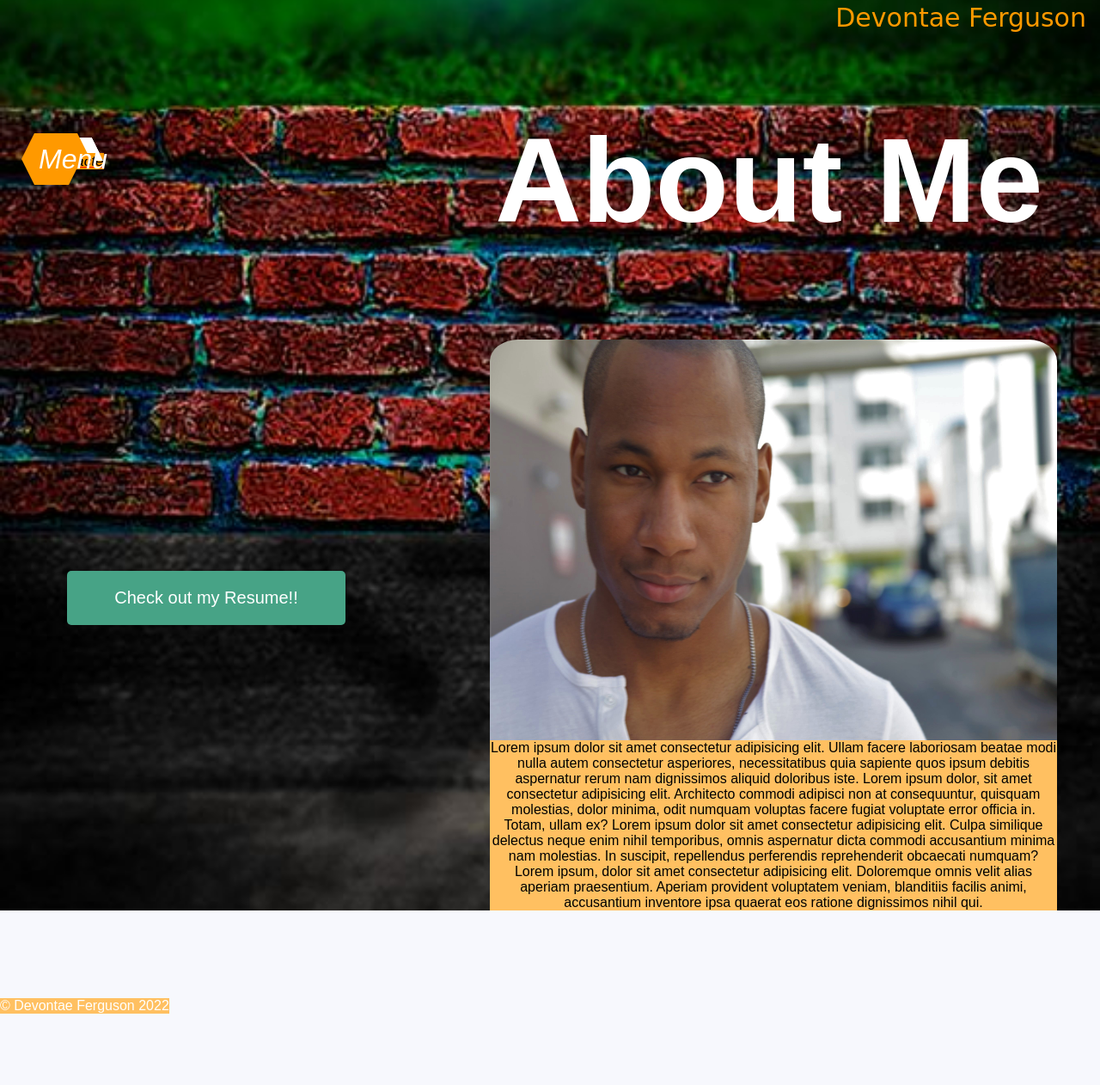
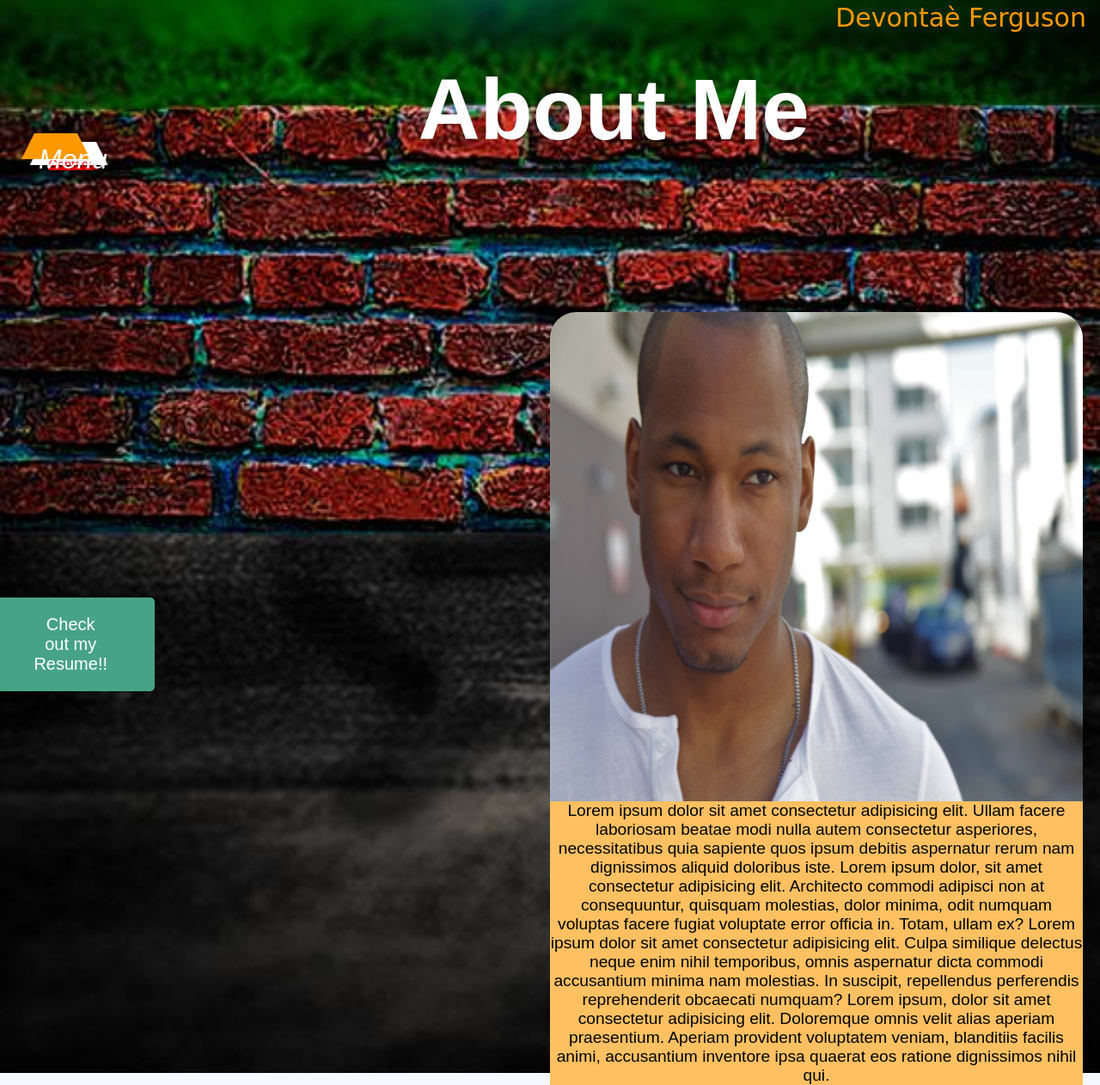
Before and after one commit to MarkkayTavion/Portfolio, a plain HTML site: page index.aboutme.html in a window 1280 px wide. Shown: the part 5-1267 px from the top of the page at 86% size. Before the commit the page ends 1064 px from the top, so only its background shows below. Drawn offline with Linux system fonts and the light colour scheme; a web font is replaced by a local one.

Commit message:
buttons finally working

```diff
--- a/index.aboutme.html
+++ b/index.aboutme.html
@@ -13,32 +13,32 @@
     <title>About Me</title>
 </head>
 <body>
-  <div class="devontae-ferguson">Devontae Ferguson</div>
-  <nav>
+  <div class="devontae-ferguson">Devontaè Ferguson</div>
+  <header>
     <div class="container">
       <div class="toggle" id="toggle">
-          <i class="fa-solid fa-plus" id="add">Menu</i></div>
+        <i class="fa fa-plus" id="add">Menu</i>
       </div>
       <div class="menu" id="menu">
 
-        <div class="item">
-          <a href="index.home.html"> <i class="fa-solid fa-home"><span>Home</span></i></a>
+      <div class="item" id="item-home">
+        <a href="index.home.html">Home</a>
           </div>
 
-        <div class="item">
-          <a href="index.projects.html"> <i class="fa-solid fa-projects"><span>Projects</span></i></a>
+      <div class="item" id="item-projects">
+        <a href="index.projects.html">Projects</a>
           </div>
 
-        <div class="item">
-          <a href="index.aboutme.html"> <i class="fa-solid fa-aboutme"><span>AboutMe</span></i></a>
+      <div class="item" id="item-aboutme">
+        <a href="index.aboutme.html">AboutMe</a>
           </div>
 
-        <div class="item">
-          <a href="index.contact.html"> <i class="fa-solid fa-contact"><span>Contact</span></i></a>
+      <div class="item" id="item-contact">
+        <a href="index.contact.html">Contact</a>
             </div>
           </div>
   </div>
-  </nav>
+  </header>
   <h1>About Me</h1>
   <section>
   <div class="img-container">
@@ -67,7 +67,7 @@
 </body>
 <footer>
   <div class="footer">
-    <p>&copy; Devontae Ferguson 2022</p>
+    <p>&copy; Devontaè Ferguson 2022</p>
   </div>
 </footer>
 </html>
--- a/script.aboutme.js
+++ b/script.aboutme.js
@@ -1,7 +1,8 @@
 //Navigation
+home = document.querySelector('#item-home')
 let j = 0;
 let i = document.getElementById('menu').childNodes;
-let expan = document.querySelector('.container');
+let expan = document.querySelector('.toggle');
 expan.addEventListener('click', expand)
 function expand() {
     if (j==0){
--- a/script.contact.js
+++ b/script.contact.js
@@ -1,7 +1,8 @@
 //Navigation
+home = document.querySelector('#item-home')
 let j = 0;
 let i = document.getElementById('menu').childNodes;
-let expan = document.querySelector('.container');
+let expan = document.querySelector('.toggle');
 expan.addEventListener('click', expand)
 function expand() {
     if (j==0){
--- a/script.projects.js
+++ b/script.projects.js
@@ -1,7 +1,8 @@
 //Navigation
+home = document.querySelector('#item-home')
 let j = 0;
 let i = document.getElementById('menu').childNodes;
-let expan = document.querySelector('.container');
+let expan = document.querySelector('.toggle');
 expan.addEventListener('click', expand)
 function expand() {
     if (j==0){
--- a/style.aboutme.css
+++ b/style.aboutme.css
@@ -19,9 +19,9 @@ span {
 }
 
 .container, .menu {
-    height: 100px;
-    width: 100px;
-    position: absolute;
+    height: 200px;
+    width: 200px;
+    position: fixed;
     /* margin: auto; */
     top: 10em;
     bottom: 0;
@@ -46,7 +46,7 @@ span {
 }
 
 .toggle::before {
-    content: '';
+    content: normal;
     position: absolute;
     height: 0px;
     width: 40px;
@@ -69,7 +69,7 @@ span {
 }
 
 .item::before {
-    content: '';
+    content: normal;
     position: absolute;
     height: 0px;
     width: 40px;
@@ -190,6 +190,7 @@ button {
 #close {
     left: 5em;
     top: 50vh;
+
 }
 
 .modal-container {
@@ -307,3 +308,69 @@ button {
         top: 15em;
     }
 }
+
+@media screen and (min-width: 451px) and (max-width: 1150px) {
+    h1 {
+        color: white;
+        font-size: 100px;
+        position: absolute;
+        top: 1%;
+        left: 38%;
+    }
+    button {
+        background-color: #47a386;
+        border: 0;
+        border-radius: 5px;
+        box-shadow: 0 2px 4px rgba(0, 0, 0, 0.2);
+        color: #fff;
+        padding: 20px 55px;
+        font-size: 20px;
+        position: absolute;
+        right: 40em;
+        top: 25em;
+    }
+}
+@media screen and (min-width: 1250px) and (max-width: 1600px){
+    h1 {
+        color: white;
+        font-size: 100px;
+        position: absolute;
+        top: 1%;
+        left: 38%;
+    }
+    button {
+        background-color: #47a386;
+        border: 0;
+        border-radius: 5px;
+        box-shadow: 0 2px 4px rgba(0, 0, 0, 0.2);
+        color: #fff;
+        padding: 20px 55px;
+        font-size: 20px;
+        position: absolute;
+        right: 55em;
+        top: 35em;
+    }
+    img {
+        height: 600px;
+        width: 620px;
+        border-radius: 5%;
+    }
+    .img-container {
+        display: flex;
+        position: absolute;
+        right: 20px;
+        top: 23em;
+        /* justify-content: end; */
+        /* padding-bottom: 20px; */
+    }
+    p {
+        float: right;
+        position: absolute;
+        top: 550px;
+        left: 0;
+        max-width: 85% center;
+        text-align: center;
+        background-color: #ffc061;
+        font-size: larger;
+    }
+}
--- a/style.contact.css
+++ b/style.contact.css
@@ -19,9 +19,9 @@ span {
 .container, .menu {
     height: 100px;
     width: 100px;
-    position: absolute;
+    position: fixed;
     /* margin: auto; */
-    top: 10em;
+    top: 5em;
     bottom: 0;
     left: 25px;
     right: 0;
@@ -44,7 +44,7 @@ span {
 }
 
 .toggle::before {
-    content: '';
+    content: normal;
     position: absolute;
     height: 0px;
     width: 40px;
@@ -57,7 +57,7 @@ span {
 
 .item {
     height: 0px;
-    width: 100px;
+    width: 90px;
     border-bottom: 30px solid #fff;
     border-right: 15px solid transparent;
     border-left: 15px solid transparent;
@@ -67,7 +67,7 @@ span {
 }
 
 .item::before {
-    content: '';
+    content: normal;
     position: absolute;
     height: 0px;
     width: 40px;
--- a/style.index.css
+++ b/style.index.css
@@ -7,6 +7,9 @@ body {
     background-size: cover;
     position: relative;
 }
+/* p {
+    font-size: larger;
+} */
 
 img {
     border-radius: 50%;
@@ -40,18 +43,22 @@ img {
 
 .home-text {
     display: flex;
-    color: #d2d2d2;
-    width: 30em;
+    color: #f0e4e4;
+    width: 20em;
     padding: 5px;
-    padding-right: -20em;
-    margin-top: 15em;
+    padding-left: 10em;
+    margin-top: 10em;
     margin-bottom: 15em;
     margin-right: 10em;
     float: right;
     border: none;
     font-family: 'Smooch', cursive;
     font-size: 20px;
-    align-self: flex-end;
+    justify-content: right;
+}
+p {
+    font-size: xx-large;
+
 }
 /* nav */
 .container, .menu {
@@ -85,6 +92,7 @@ img {
 } */
 
 .toggle {
+    /* z-index: -2; */
     height: 0px;
     width: 100px;
     border-bottom: 50px solid #ff9900;
--- a/style.projects.css
+++ b/style.projects.css
@@ -17,9 +17,9 @@ span {
 }
 
 .container, .menu {
-    height: 100px;
-    width: 100px;
-    position: absolute;
+    height: 200px;
+    width: 200px;
+    position: fixed;
     /* margin: auto; */
     top: 10em;
     bottom: 0;
@@ -44,7 +44,7 @@ span {
 }
 
 .toggle::before {
-    content: '';
+    content: normal;
     position: absolute;
     height: 0px;
     width: 40px;
@@ -67,7 +67,7 @@ span {
 }
 
 .item::before {
-    content: '';
+    content: normal;
     position: absolute;
     height: 0px;
     width: 40px;
@@ -110,7 +110,7 @@ h1 {
     color: white;
     font-size: 140px;
     position: absolute;
-    top: 20%;
+    top: 5%;
     left: 45%;
 }
 p {
```
Also changed, not shown: index.contact.html (+15 -16 lines), index.home.html (+7 -8 lines), index.projects.html (+13 -13 lines), script.index.js (+8 -1 lines). Lines whose indentation alone changed are shown as unchanged.
